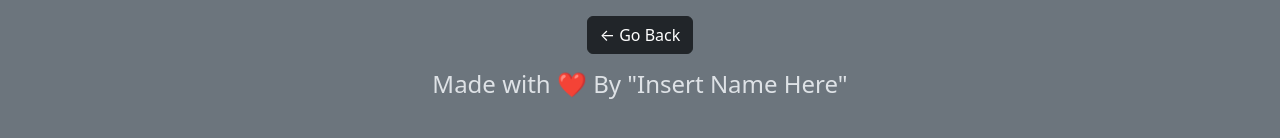
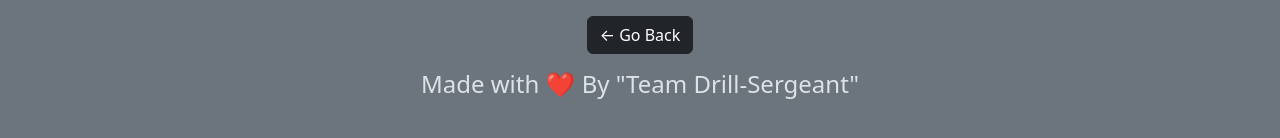
Before and after one commit to Evermuniz/Drill-Sergeant, a React (Create React App) app in the folder client/: page /thoughts/1 in a window 1280 px wide. Shown: the part 672-810 px from the top of the page. Built offline with nearby package versions, Linux system fonts and the light colour scheme; no server answers.

Commit message:
Changed name

```diff
--- a/client/src/components/Footer/index.js
+++ b/client/src/components/Footer/index.js
@@ -25,7 +25,7 @@ const Footer = () => {
           >
             ❤️
           </span>{' '}
-          By "Insert Name Here"
+          By "Team Drill-Sergeant"
         </h4>
       </div>
     </footer>
```
